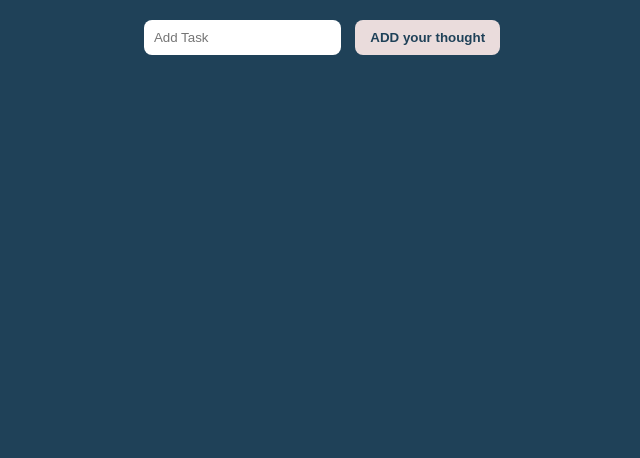
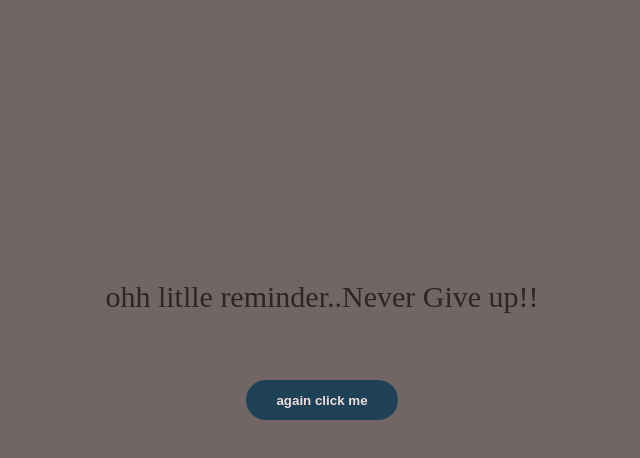
Before and after one commit to jerrykharbuki/notebook, a plain HTML site: page index1.html in a window 1280 px wide. Shown: the whole page, without its empty margins (318-958 px from the left). Drawn offline with Linux system fonts and the light colour scheme.

Commit message:
Update index1.html

```diff
--- a/index1.html
+++ b/index1.html
@@ -3,47 +3,66 @@
 <head>
   <meta charset="UTF-8">
   <meta name="viewport" content="width=device-width, initial-scale=1.0">
-  <title>Task List</title>
+  <title>Swipe Transition</title>
   <style>
     body {
-      background-color: #1f4158;
       display: flex;
-      flex-direction: column;
+      justify-content: center;
       align-items: center;
-      justify-content: flex-start;
       height: 100vh;
       margin: 0;
-      padding: 20px;
-      font-family: Arial, sans-serif;
-      color: white;
-    }
-
-   input {
-      padding: 10px;
-      border-radius: 8px;
-      border: none;
-      margin-right: 10px;
+      background-color: rgb(114, 101, 101);
+      overflow: hidden;
     }
 
     button {
-      padding: 10px 15px;
-      border-radius: 8px;
-      border: none;
-      background: #eadcdc;
-      color: #1f4158;
+      padding: 12.5px 30px;
+      border: 0;
+      border-radius: 100px;
+      background-color: #1f4158;
+      color: #eadcdc;
       font-weight: bold;
-      cursor: pointer;
+      transition: all 0.5s;
+    }
+
+    /* Fullscreen overlay for swipe */
+    .swipe {
+      position: fixed;
+      top: 0;
+      left: -100%;
+      width: 100%;
+      height: 100%;
+      background: #1f4158;
+      z-index: 999;
+      transition: left 0.6s ease-in-out;
+    }
+
+    .swipe.active {
+      left: 0;
+    }
+    p { color: rgb(44, 38, 38);
+        font-size: 30px;
+        position: absolute; top: 250px;
+
     }
   </style>
 </head>
 <body>
+    <p>ohh litlle reminder..Never Give up!! </p>
+  <button id="but">again click me </button>
 
-  <div>
-    <input type="text" id="taskInput" placeholder="Add Task">
-    <button onclick="addTask()">ADD your thought</button>
-  </div>
+  <div class="swipe" id="swipe"></div>
 
-  <ul id="taskList"></ul>
+  <script>
+    const btn = document.getElementById("but");
+    const swipe = document.getElementById("swipe");
 
+    btn.addEventListener("click", () => {
+      swipe.classList.add("active");
+      setTimeout(() => {
+        window.location.href = "index2.html";
+      }, 600); // matches the transition time
+    });
+  </script>
 </body>
 </html>
```
